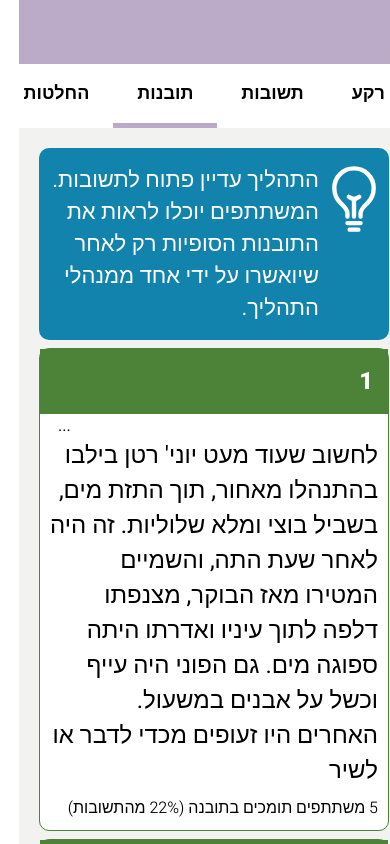
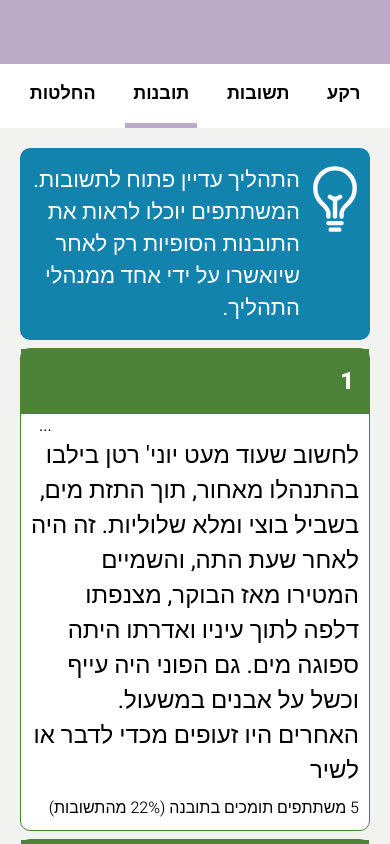
Before and after one commit to yaeluria/insights, a React (Create React App) app: page /insights in a window 390 px wide. Shown: the top 844 px of the page. Built offline with nearby package versions, Linux system fonts and the light colour scheme.

Commit message:
make navbar underline responsive

```diff
--- a/src/components/NavBar.module.css
+++ b/src/components/NavBar.module.css
@@ -7,8 +7,13 @@
     font-size: large;
     font-weight: 800;
     text-decoration: none;
-    padding: 16px 24px;
+    padding: 16px 8px;
 }
 .active{
     border-bottom: 5px solid #bbaac8;
 }
+@media only screen and (min-width:480px){
+    .root a{
+       padding: 16px 24px;
+    }
+   }
```
